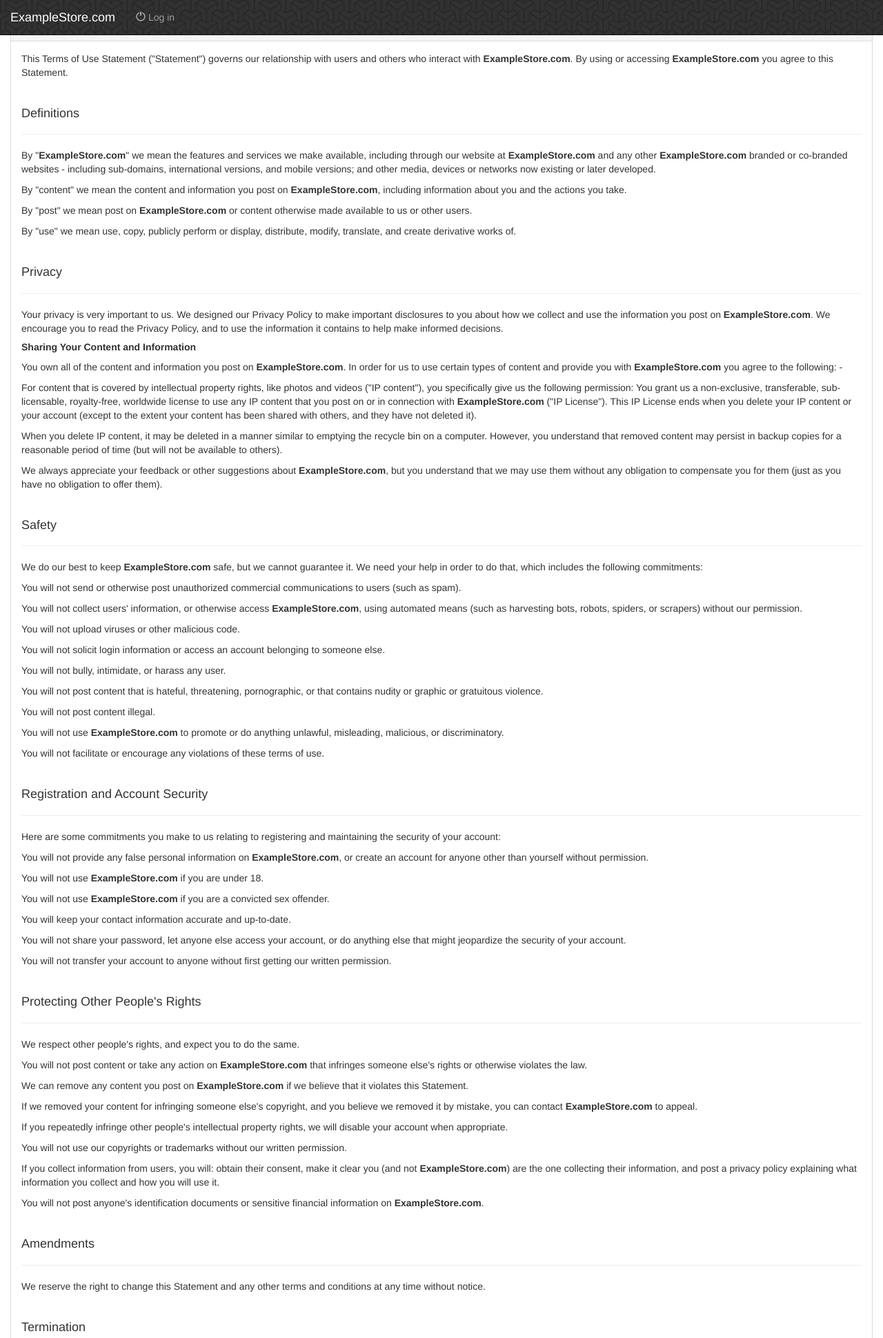
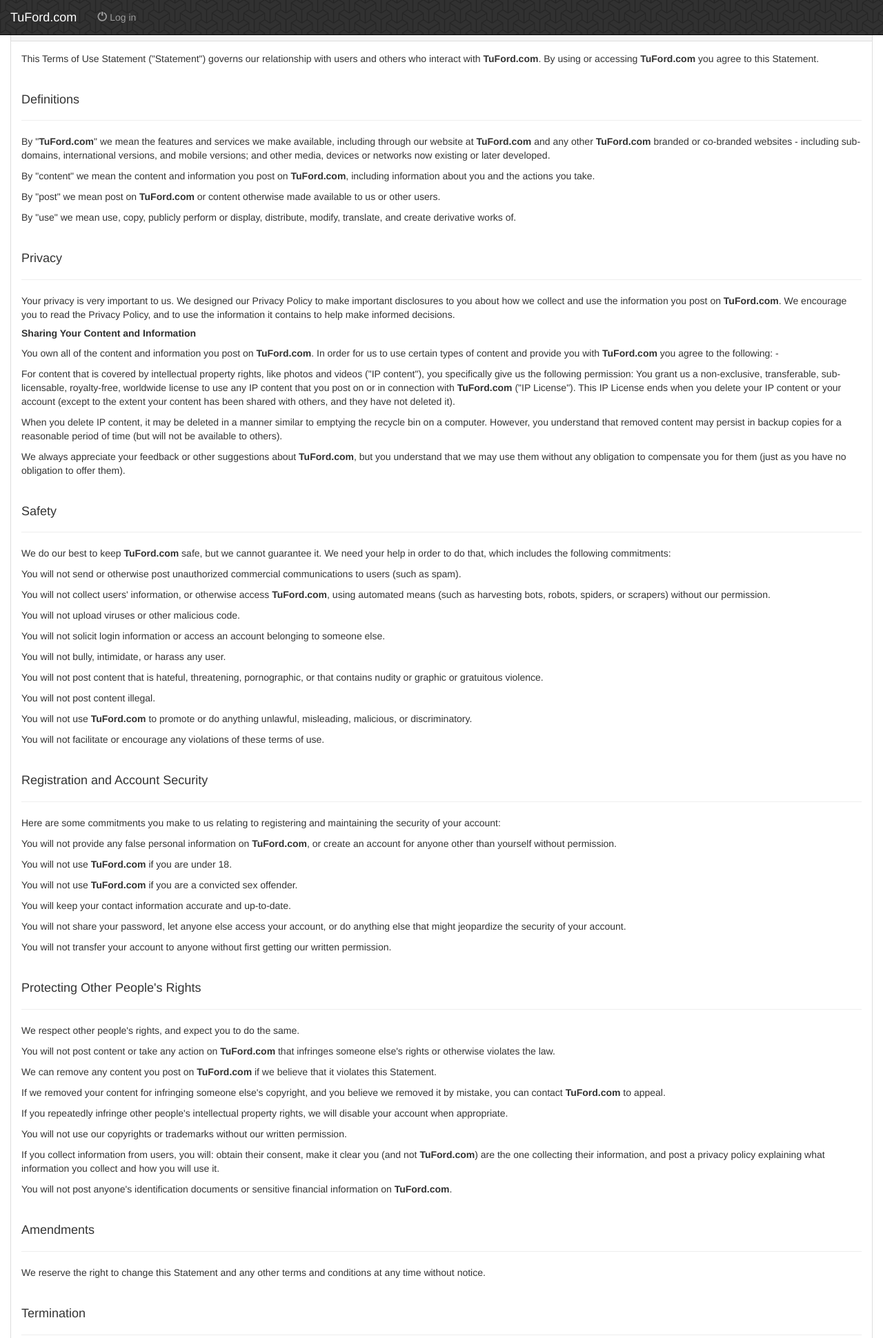
Before and after one commit to romelgomez/tu-ford-cakephp, a CakePHP app: template app/View/Users/terms_of_service.ctp in a window 1280 px wide. Shown: the top 1940 px of the page at 69% size. Run offline with PHP 8.4 and a stand-in for CakePHP, Linux system fonts and the light colour scheme; the template is opened without the code that fills it, so the values that code supplies are empty; some libraries are stand-ins or nearby versions.

Commit message:
some changes

```diff
--- a/app/View/Layouts/default.ctp
+++ b/app/View/Layouts/default.ctp
@@ -30,8 +30,8 @@
 
     $data = $this->{'request'}->{'data'};
 
-    $SITE_URL   = 'http://www.example-store.com';
-    $SITE_NAME  = 'ExampleStore.com';
+    $SITE_URL   = 'http://www.tuford.com';
+    $SITE_NAME  = 'TuFord.com';
 
     // facebook
     if(isset($url_action)){
@@ -75,7 +75,7 @@
 
 
             echo '<meta name="twitter:card" content="summary_large_image" />';
-            echo '<meta name="twitter:site" content="@mystockla" />'; //  <###### CHANGE THIS #######>
+            echo '<meta name="twitter:site" content="@tuford" />'; //  <###### CHANGE THIS #######>
             echo '<meta name="twitter:title" content="'.ucfirst($data['Product']['title']).' - '.$SITE_NAME.'" />';
             echo '<meta name="twitter:description" content="'.$description.'">';
             echo '<meta name="twitter:image:src" content="'.$SITE_URL.'/resources/app/img/products/'.$data['Image'][0]['facebook'].'" />';
@@ -102,7 +102,7 @@
             echo '<meta property="fb:app_id" content="338515926310582" />'; // <###### CHANGE THIS #######>
 
             echo '<meta name="twitter:card" content="summary_large_image" />';
-            echo '<meta name="twitter:site" content="@romelgomez07" />';  // <###### CHANGE THIS #######>
+            echo '<meta name="twitter:site" content="@tuford" />';  // <###### CHANGE THIS #######>
             echo '<meta name="twitter:title" content="'.$SITE_NAME.'" />';
             echo '<meta name="twitter:description" content="Visita el stock de producto y/o servicios que tengo para ti">'; // <###### CHANGE THIS #######>
             echo '<meta name="twitter:image:src" content="'.$SITE_URL.'/'.$banner.'" />';
--- a/app/View/Layouts/login.ctp
+++ b/app/View/Layouts/login.ctp
@@ -11,8 +11,8 @@
 	<meta http-equiv="pragma" content="no-cache" />
 
     <?php
-        $SITE_URL   = 'http://www.example-store.com';
-        $SITE_NAME  = 'ExampleStore.com';
+        $SITE_URL   = 'http://www.tuford.com';
+        $SITE_NAME  = 'TuFord.com';
     ?>
 
     <title><?php echo $SITE_NAME ?></title>;
--- a/app/View/Products/view.ctp
+++ b/app/View/Products/view.ctp
@@ -56,7 +56,7 @@ if($bannerSelected){
             <div class="panel panel-default" style="border: 1px solid black;">
                 <!-- Default panel contents -->
                 <div class="panel-heading" style="background: url(/resources/app/img/small_steps.png); border-bottom: 1px solid black;">
-                    <span class="glyphicon glyphicon-picture" aria-hidden="true"></span> Images:
+                    <span class="glyphicon glyphicon-picture" aria-hidden="true"></span> Imágenes:
                 </div>
                 <div class="panel-body">
                     <?php foreach($this->request->data['Image'] as $index => $imagen){ ?>
@@ -69,7 +69,7 @@ if($bannerSelected){
                 </div>
                 <ul class="list-group">
                     <li class="list-group-item" style="background: url(/resources/app/img/small_steps.png); border-top: 1px solid black;">
-                        <span class="glyphicon glyphicon-list-alt" aria-hidden="true"></span> Description:
+                        <span class="glyphicon glyphicon-list-alt" aria-hidden="true"></span> Descripción:
                     </li>
                     <li class="list-group-item" style="border-top: 1px solid black;">
                         <?php  echo ucfirst($data['Product']['body']) ?>
@@ -77,7 +77,7 @@ if($bannerSelected){
                     <li class="list-group-item" style="background: url(/resources/app/img/escheresque_ste.png); border-top: 1px solid gold;">
                         <h2 class="text-info" style="color: gold; margin-top: 10px;">
                             <span class="glyphicon glyphicon-tag"></span>
-                            Price: $<?php echo $data['Product']['price'] ?>
+                            Precio: $<?php echo $data['Product']['price'] ?>
                         </h2>
                     </li>
                 </ul>
--- a/app/View/Users/terms_of_service.ctp
+++ b/app/View/Users/terms_of_service.ctp
@@ -1,6 +1,6 @@
 <?php
-    $SITE_URL   = 'http://www.example-store.com';
-    $SITE_NAME  = 'ExampleStore.com';
+    $SITE_URL   = 'http://www.tuford.com';
+    $SITE_NAME  = 'TuFord.com';
 ?>
 
 <div class="container-fluid">
```
Also changed, not shown: app/View/FrontEnds/index.ctp (+12 -12 lines), app/webroot/resources/app/js/base.publications.js (+10 -10 lines), 1 other file.
